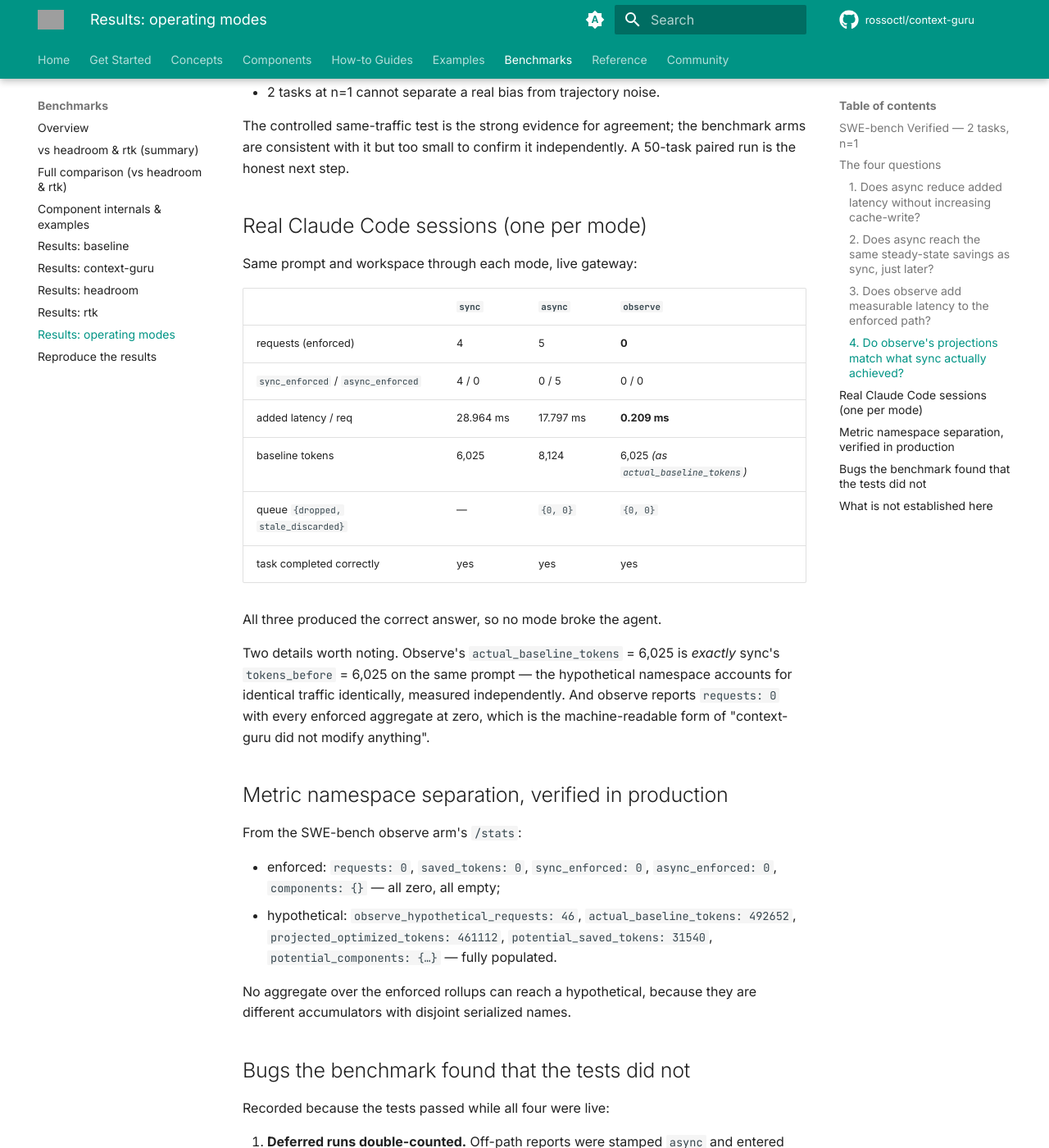
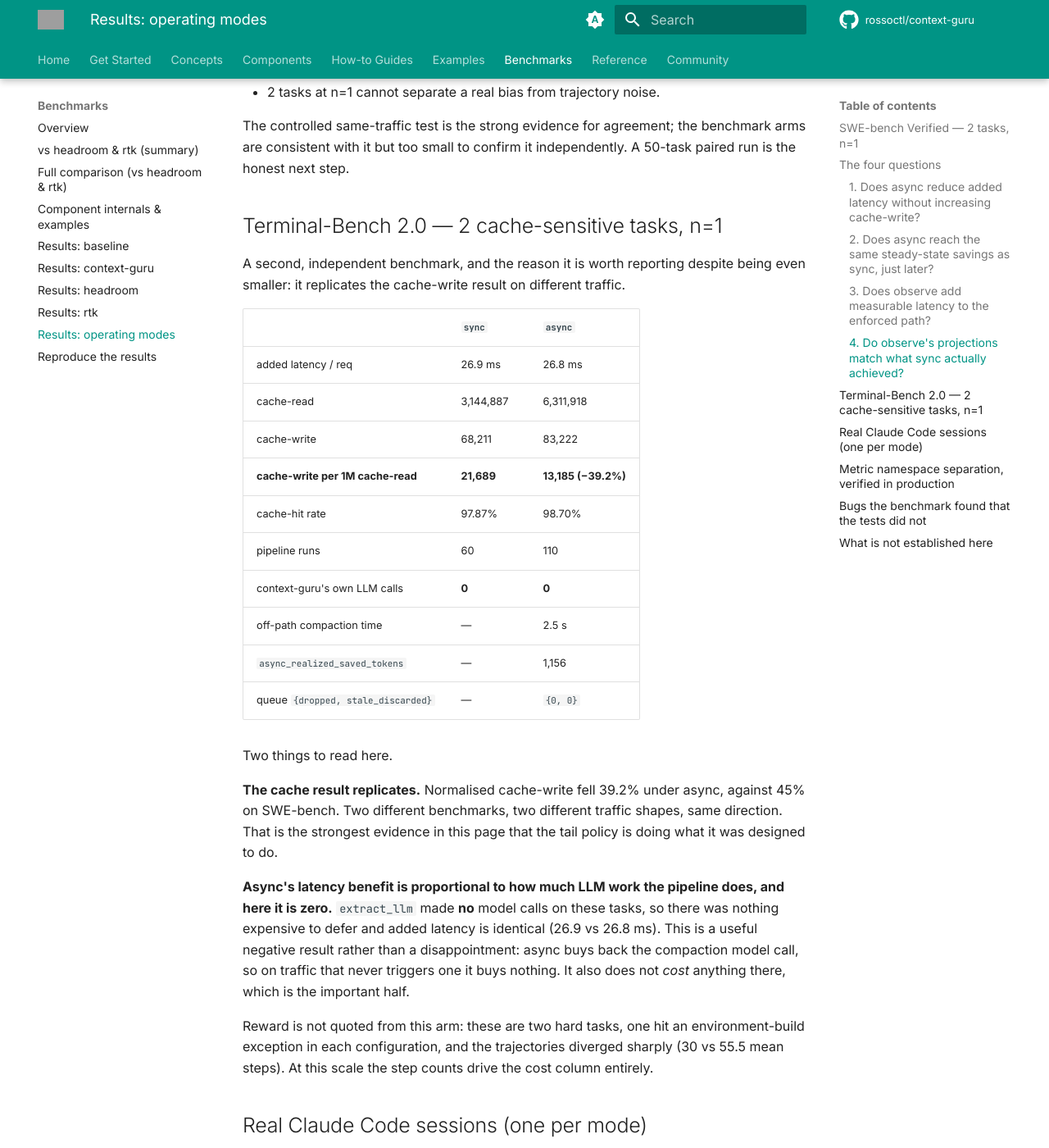
Before and after one commit to itay-nakash/context-guru, an MkDocs documentation site: the page built from docs/results/operating-modes.md, in a window 1280 px wide and 1400 px high, scrolled down 3394 px. Shown: the whole window at 82% size. Built offline with MkDocs 1.6.1 and Material for MkDocs 9.7.7, drawn with Linux system fonts in a browser that asks for light colours; comment, search, counter and statistics services are not loaded; some of the changed text lies outside the part shown; grey boxes are pictures that could not be loaded.

Commit message:
docs(results): Terminal-Bench replicates the async cache-write result
Second benchmark, different traffic shape, same direction: normalised cache-write
fell 39.2% under async (13,185 per 1M cache-read against sync's 21,689), against
-45% on SWE-bench. Two independent replications is the strongest evidence here that
the tail policy does what it was designed for.

Also records the useful negative: extract_llm made ZERO model calls on these tasks,
so async's added latency is identical to sync's (26.8 vs 26.9 ms). Async buys back
the compaction model call, so on traffic that never triggers one it buys nothing —
and, importantly, costs nothing either.

No reward numbers quoted from this arm: two hard tasks, an environment-build
exception in each configuration, and trajectories that diverged 30 vs 55.5 mean
steps, which drives the cost column entirely at this scale.

Signed-off-by: Osher-Elhadad <Osher.Elhadad@ibm.com>

```diff
--- a/docs/results/operating-modes.md
+++ b/docs/results/operating-modes.md
@@ -122,6 +122,42 @@ The controlled same-traffic test is the strong evidence for agreement; the bench
 arms are consistent with it but too small to confirm it independently. A 50-task paired
 run is the honest next step.
 
+## Terminal-Bench 2.0 — 2 cache-sensitive tasks, n=1
+
+A second, independent benchmark, and the reason it is worth reporting despite being
+even smaller: it replicates the cache-write result on different traffic.
+
+| | `sync` | `async` |
+|---|---|---|
+| added latency / req | 26.9 ms | 26.8 ms |
+| cache-read | 3,144,887 | 6,311,918 |
+| cache-write | 68,211 | 83,222 |
+| **cache-write per 1M cache-read** | **21,689** | **13,185 (−39.2%)** |
+| cache-hit rate | 97.87% | 98.70% |
+| pipeline runs | 60 | 110 |
+| context-guru's own LLM calls | **0** | **0** |
+| off-path compaction time | — | 2.5 s |
+| `async_realized_saved_tokens` | — | 1,156 |
+| queue `{dropped, stale_discarded}` | — | `{0, 0}` |
+
+Two things to read here.
+
+**The cache result replicates.** Normalised cache-write fell 39.2% under async, against
+45% on SWE-bench. Two different benchmarks, two different traffic shapes, same
+direction. That is the strongest evidence in this page that the tail policy is doing
+what it was designed to do.
+
+**Async's latency benefit is proportional to how much LLM work the pipeline does, and
+here it is zero.** `extract_llm` made **no** model calls on these tasks, so there was
+nothing expensive to defer and added latency is identical (26.9 vs 26.8 ms). This is a
+useful negative result rather than a disappointment: async buys back the compaction
+model call, so on traffic that never triggers one it buys nothing. It also does not
+*cost* anything there, which is the important half.
+
+Reward is not quoted from this arm: these are two hard tasks, one hit an
+environment-build exception in each configuration, and the trajectories diverged sharply
+(30 vs 55.5 mean steps). At this scale the step counts drive the cost column entirely.
+
 ## Real Claude Code sessions (one per mode)
 
 Same prompt and workspace through each mode, live gateway:
@@ -175,8 +211,9 @@ Each is now covered by a test that fails without its fix.
 
 - Any cost or solve-rate claim per mode. 2 tasks, n=1. The billed-cost column tracks
   trajectory length more than it tracks mode.
-- The cache-write result's *magnitude*. Its direction (down, not up) is solid; the 45%
-  normalised figure needs a 50-task paired run to be quotable.
+- The cache-write result's *magnitude*. Its direction is solid and now replicated on two
+  benchmarks (−45% normalised on SWE-bench, −39.2% on Terminal-Bench), but a quotable
+  figure needs a 50-task paired run.
 - Async under concurrency pressure: `dropped` and `stale_discarded` were 0 on every
   arm, so the drop and stale-discard paths are exercised only by tests, never yet by
   production load.
```
